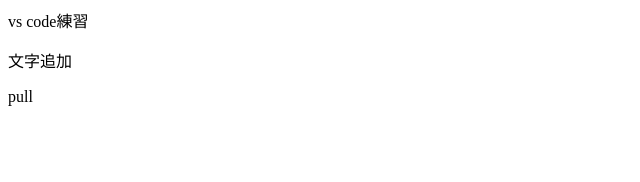
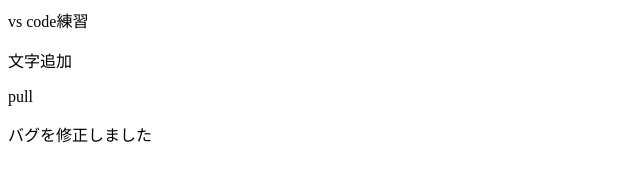
Before and after one commit to ta18-svg/vs_ren, a plain HTML site: page index.html in a window 1280 px wide. Shown: the whole page, without its empty margins (0-640 px from the left). Drawn offline with Linux system fonts and the light colour scheme.

Commit message:
〇〇のバグを修正する Fixes #1
index.htmlが原因だったので修正しました

```diff
--- a/index.html
+++ b/index.html
@@ -1,3 +1,4 @@
 <p>vs code練習</p>
 <p>文字追加</p>
 <p>pull</p>
+<p>バグを修正しました</p>
```
